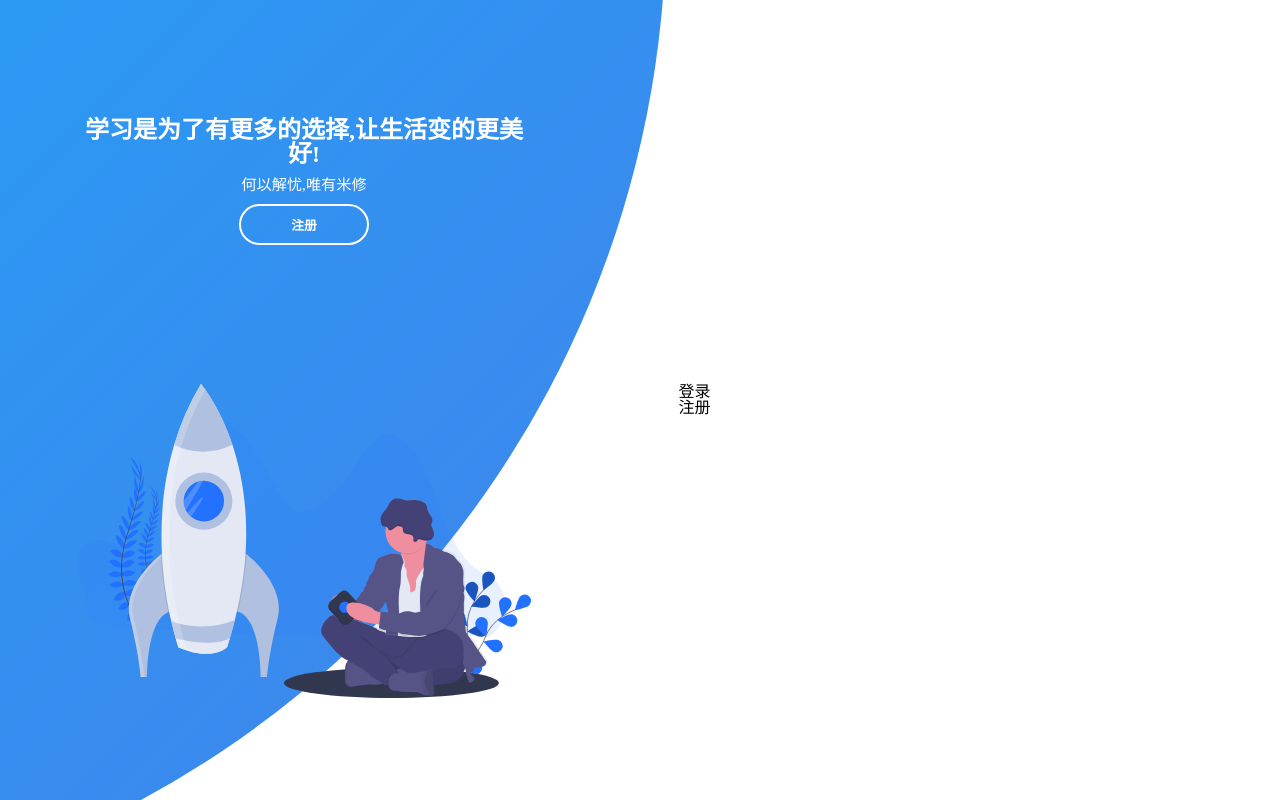
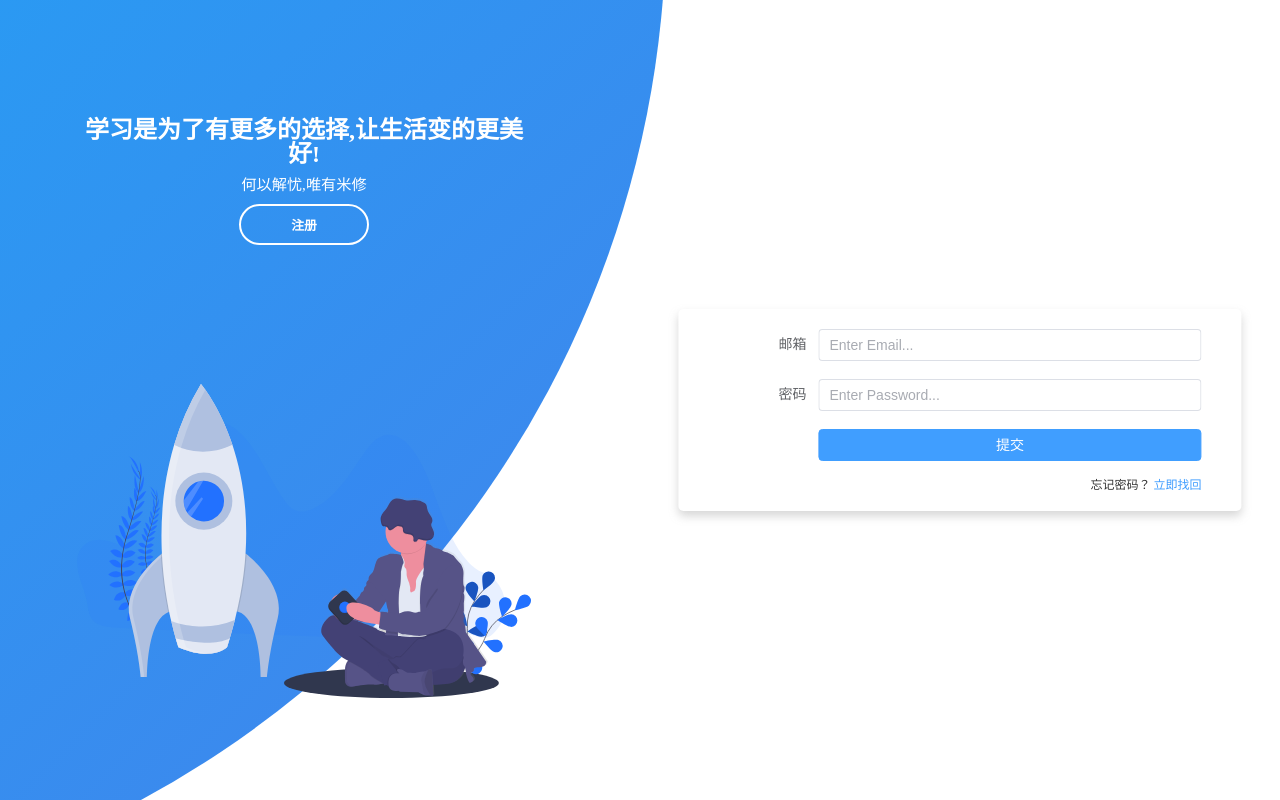
Before and after one commit to a893206/vue3-ts-element-plus, a Vue app: page /login in a window 1280 px wide. Built offline with nearby package versions, Linux system fonts and the light colour scheme.

Commit message:
feat: 4、引入element-plus表单组件

```diff
--- a/package.json
+++ b/package.json
@@ -9,6 +9,7 @@
   },
   "dependencies": {
     "core-js": "^3.8.3",
+    "element-plus": "^2.2.1",
     "vue": "^3.2.13",
     "vue-router": "^4.0.3",
     "vuex": "^4.0.0"
--- a/src/views/LoginRegister.vue
+++ b/src/views/LoginRegister.vue
@@ -4,9 +4,24 @@
     <div class="forms-container">
       <div class="signin-signup">
         <!--  登录  -->
-        <h1>登录</h1>
+        <el-form label-width="120px" class="login-form sign-in-form">
+          <el-form-item label="邮箱" prop="email">
+            <el-input placeholder="Enter Email..." />
+          </el-form-item>
+          <el-form-item label="密码" prop="password">
+            <el-input type="password" placeholder="Enter Password..." />
+          </el-form-item>
+
+          <el-form-item>
+            <el-button type="primary" class="submit-btn">提交</el-button>
+          </el-form-item>
+
+          <!--  找回密码  -->
+          <div class="tiparea">
+            <p>忘记密码？ <a>立即找回</a></p>
+          </div>
+        </el-form>
         <!--  注册  -->
-        <h1>注册</h1>
       </div>
     </div>
     <!--  左右切换动画  -->
@@ -36,7 +51,7 @@
   </div>
 </template>
 
-<script>
+<script lang="ts">
 import { ref } from "vue";
 
 export default {
@@ -379,4 +394,27 @@ export default {
     left: 50%;
   }
 }
+
+/* form */
+.login-form {
+  margin-top: 20px;
+  background-color: #fff;
+  padding: 20px 40px 20px 20px;
+  border-radius: 5px;
+  box-shadow: 0px 5px 10px #cccc;
+}
+
+.submit-btn {
+  width: 100%;
+}
+
+.tiparea {
+  text-align: right;
+  font-size: 12px;
+  color: #333;
+}
+
+.tiparea p a {
+  color: #409eff;
+}
 </style>
```
Also changed, not shown: src/main.ts (+7 -1 lines), 1 other file (tests, documents, lock files or other folders).
